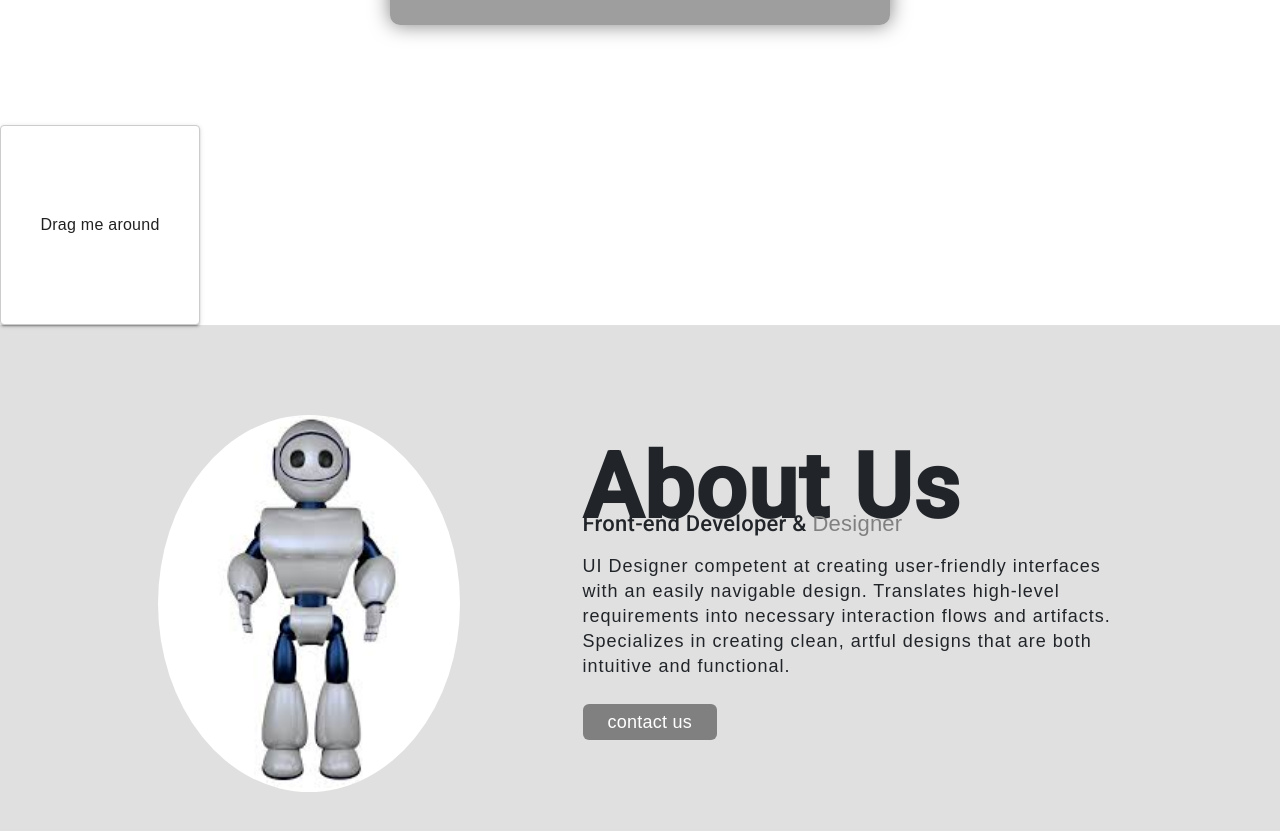
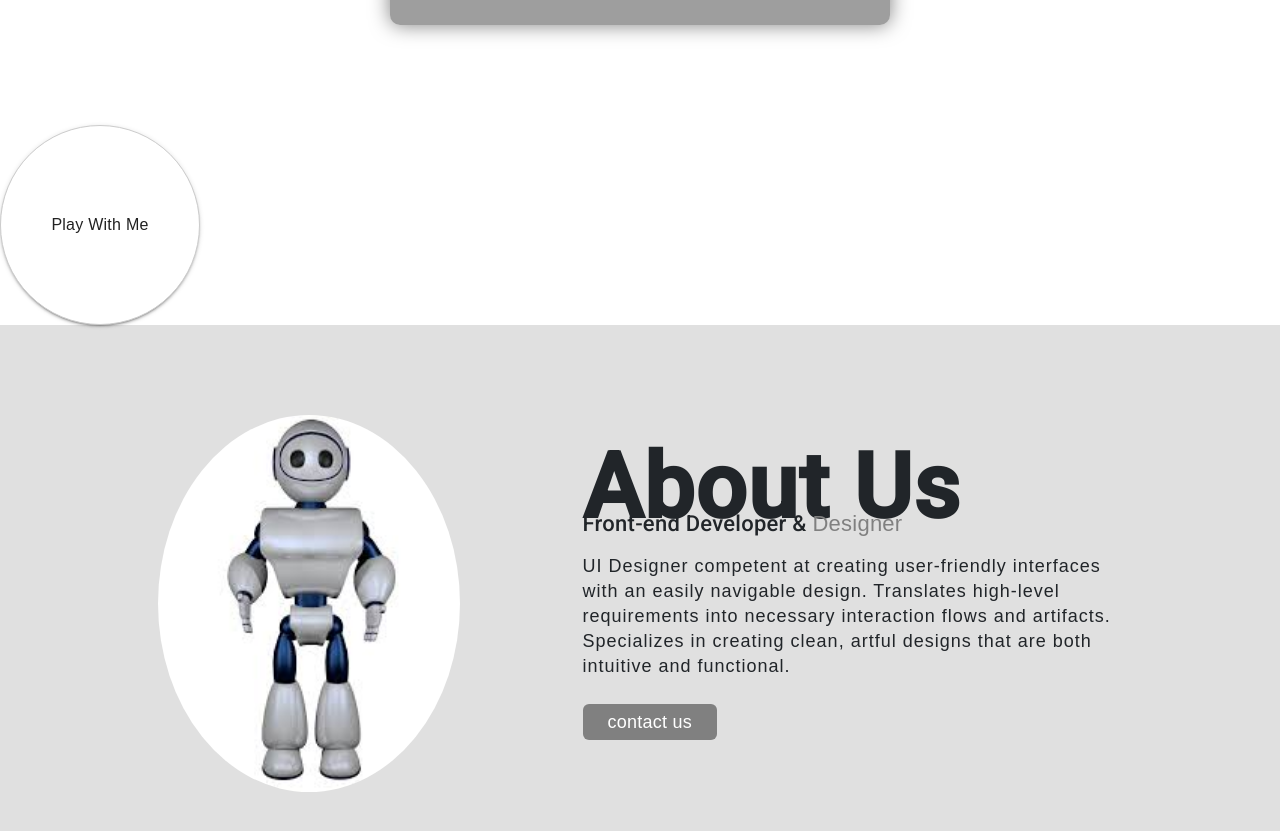
Before and after one commit to chanduvarmak/spAce.I-SPA, an Angular app: page / in a window 1280 px wide. Shown: the part 1040-1871 px from the top of the page. Built offline with nearby package versions, Linux system fonts and the light colour scheme.

Commit message:
added drag and drop play element.

```diff
--- a/src/app/home/home.component.css
+++ b/src/app/home/home.component.css
@@ -163,8 +163,9 @@ span {
   justify-content: center;
   align-items: center;
   text-align: center;
+  text-shadow: #000;
   background: #fff;
-  border-radius: 4px;
+  border-radius: 50%;
   position: relative;
   z-index: 1;
   transition: box-shadow 200ms cubic-bezier(0, 0, 0.2, 1);
--- a/src/app/home/home.component.html
+++ b/src/app/home/home.component.html
@@ -35,7 +35,7 @@
     <button href="#" routerLink="/signup">Signup For Services</button>
   </section>
 
-  <div class="example-box" cdkDrag>Drag me around</div>
+  <div class="example-box" cdkDrag>Play With Me</div>
 
   <section class="about-us">
     <div class="about">
```
